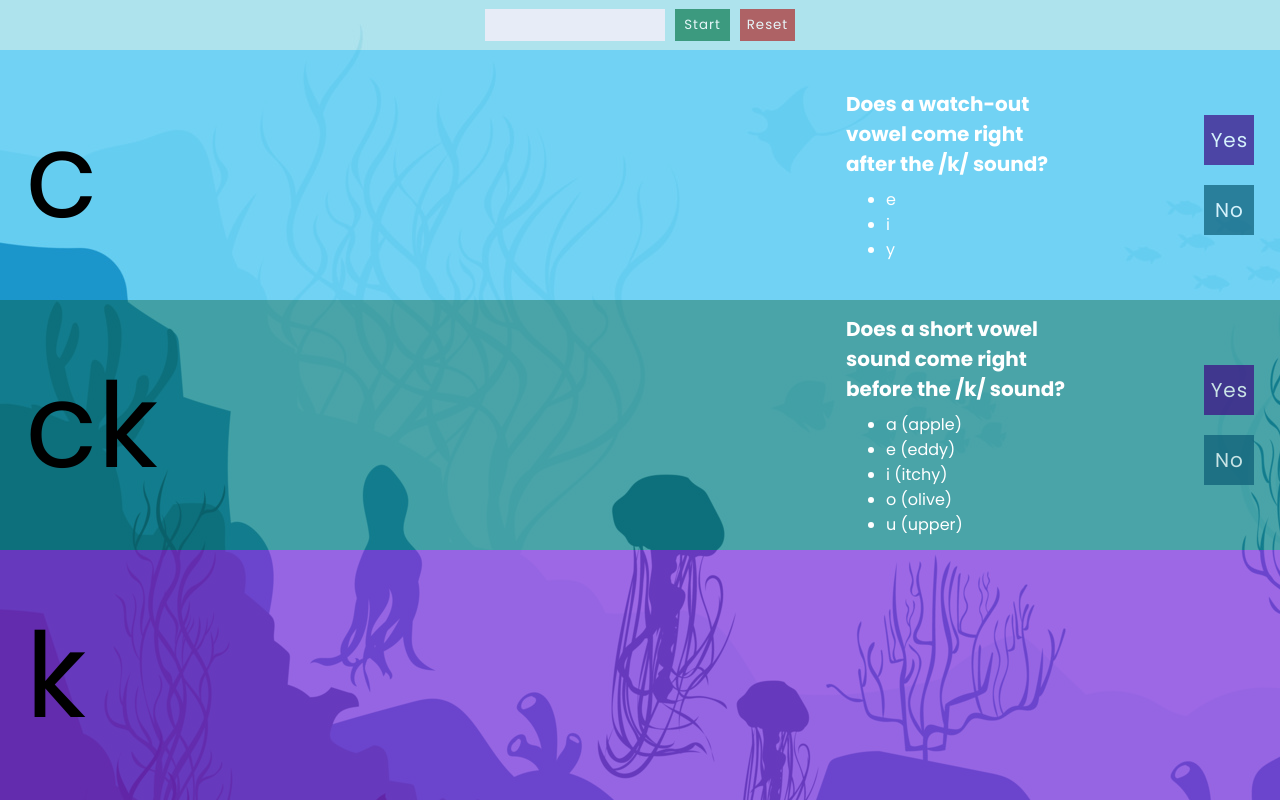
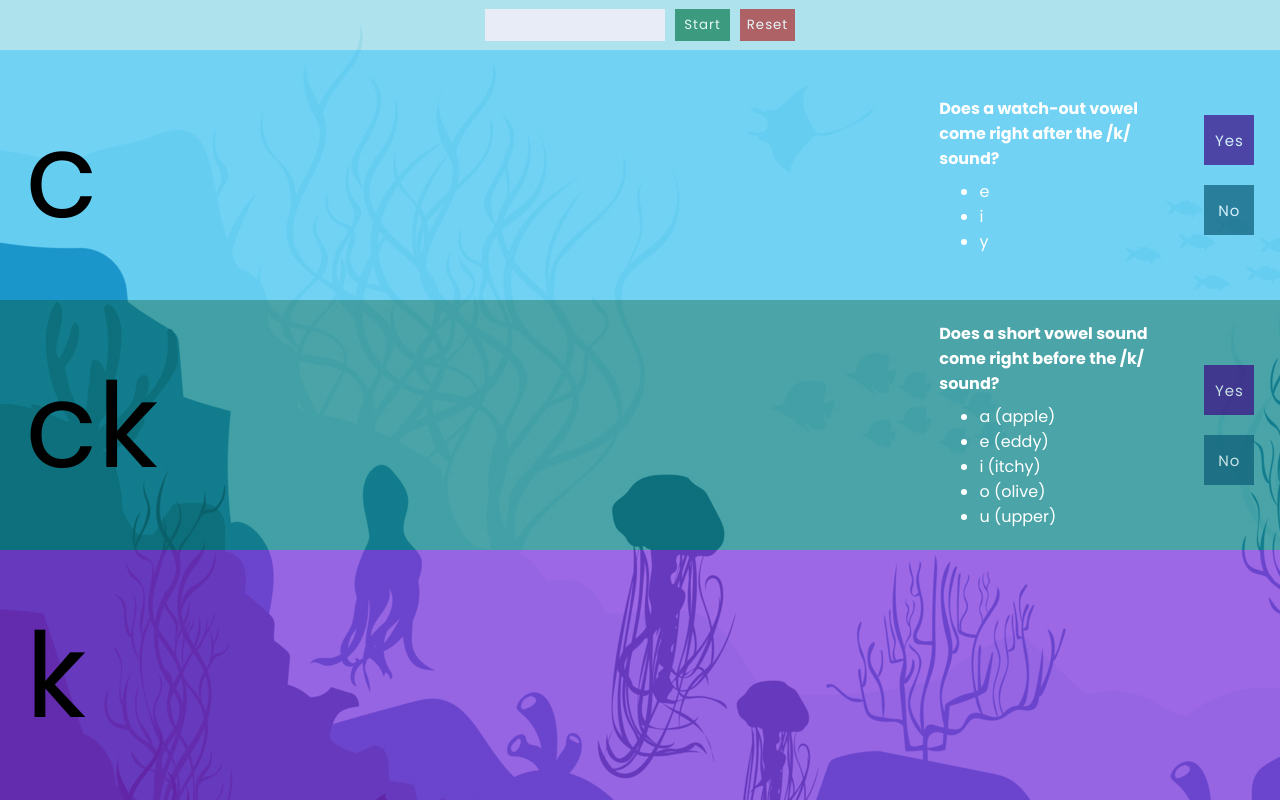
Before and after one commit to andrewjh271/deep-sea-Cs, a plain HTML site: page index.html in a window 1280 px wide. Drawn offline with Linux system fonts and the light colour scheme.

Commit message:
Fix sizing issues

```diff
--- a/index.html
+++ b/index.html
@@ -24,7 +24,7 @@
         <span class="part1"></span><span class="blank">__</span><span class="part2"></span>
       </div>
       <div class="rules">
-        <h4>Does a watch-out <br>vowel come right <br>after the /k/ sound?</h4>
+        <h4>Does a watch-out vowel come right after the /k/ sound?</h4>
         <ul>
           <li>e</li>
           <li>i</li>
@@ -40,7 +40,7 @@
       <div class="category">ck</div>
       <div class="space"></div>
       <div class="rules">
-        <h4>Does a short vowel <br>sound come right <br>before the /k/ sound?</h4>
+        <h4>Does a short vowel sound come right before the /k/ sound?</h4>
         <ul>
           <li>a (apple)</li>
           <li>e (eddy)</li>
--- a/script.js
+++ b/script.js
@@ -27,6 +27,13 @@ yes2.addEventListener('click', () => show('ck'));
 yes2.addEventListener('click', goToLevel2);
 no2.addEventListener('click', () => setTimeout(() => show('k'), 1000));
 no2.addEventListener('click', gotoLevel3);
+
+function setWindowHeight() {
+  document.body.style.height = `${window.innerHeight}px`;
+}
+
+setWindowHeight();
+window.addEventListener('resize', setWindowHeight);
 
 function start() {
   reset();
--- a/style.css
+++ b/style.css
@@ -81,7 +81,7 @@ button:hover {
 
 .level {
   display: grid;
-  grid-template-columns: min(11vw, 118px) 1fr 28vw 50px;
+  grid-template-columns: min(11vw, 118px) 3fr 1fr min(50px, 8vw);
   align-items: center;
   padding: 0 2vw 0 2vw;
 }
@@ -92,15 +92,17 @@ button:hover {
 
 .rules {
   color: white;
+  margin-right: 2vw;
 }
 
 .rules h4 {
   margin-bottom: 1vh;
-  font-size: min(2.2vw, 20px);
+  font-size: min(2vw, 16px);
 }
 
 .rules ul {
   font-size: min(1.9vw, 16px);
+  padding-inline-start: 4ch;
 }
 
 .response {
@@ -113,7 +115,7 @@ button:hover {
 .response button {
   width: min(50px, 8vw);
   height: min(50px, 8vw);
-  font-size: min(2.2vw, 20px);
+  font-size: min(1.7vw, 15px);
   color: white;
   margin: 10px 0 10px 0;
 }
@@ -181,12 +183,12 @@ button:hover {
 
 .blank {
   color: transparent;
-  width: 1ch;
+  width: calc(1ch + 4px);
   transition: 2s;
 }
 
 .level-2 .blank {
-  width: 2ch;
+  width: calc(2ch + 4px);
 }
 
 .blank:after {
```
